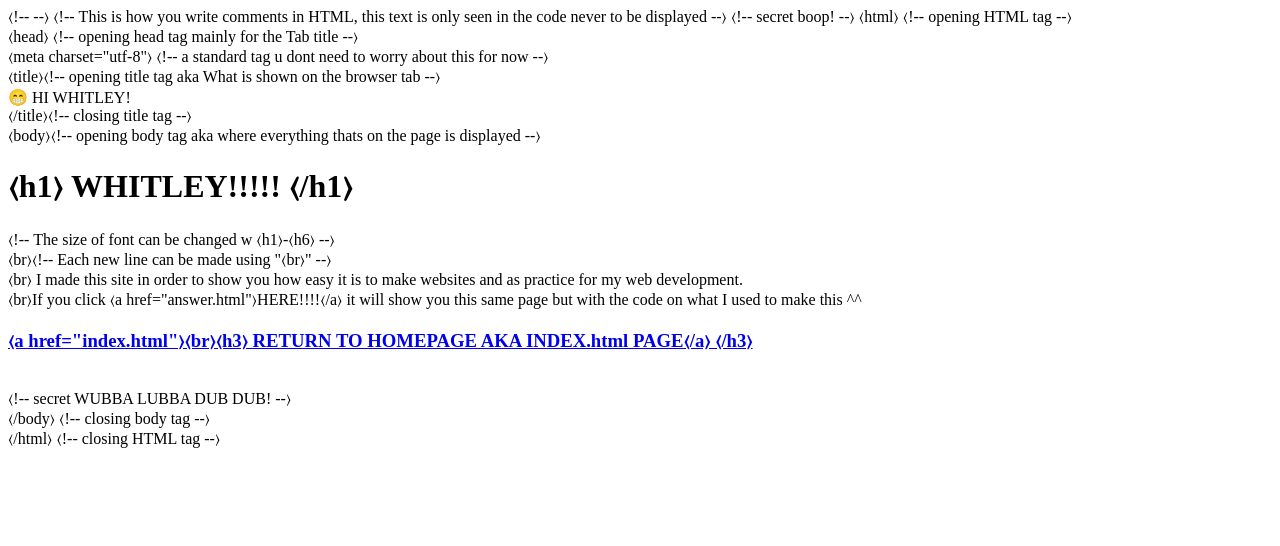
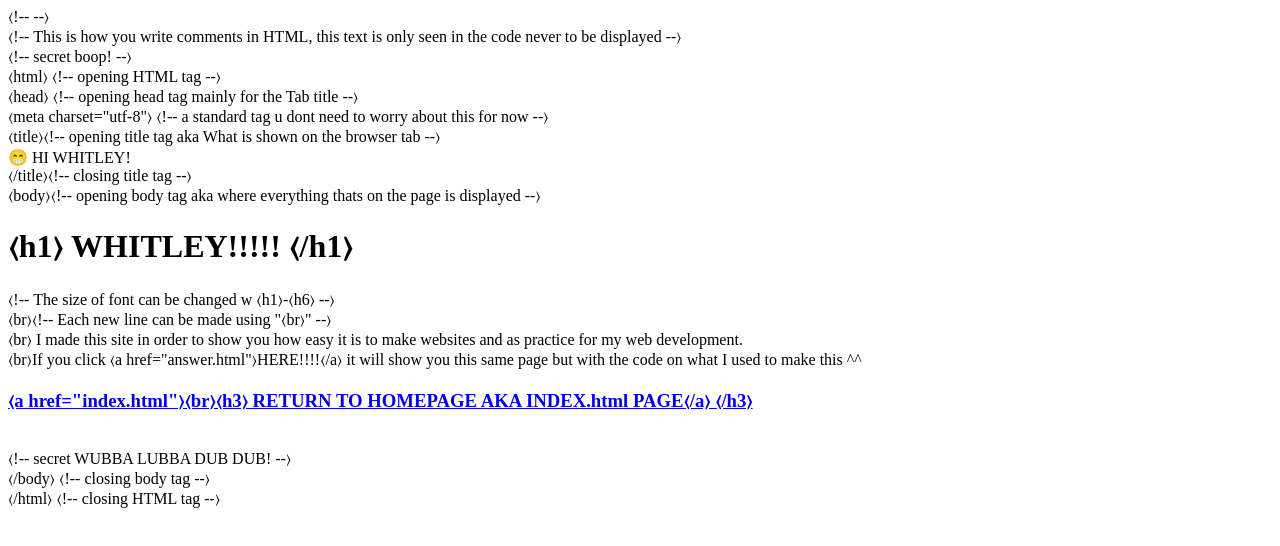
Before and after one commit to david-ronquillo/hi-whitley, a plain HTML site: page answer.html in a window 1280 px wide. Drawn offline with Linux system fonts and the light colour scheme.

Commit message:
Update answer.html

```diff
--- a/answer.html
+++ b/answer.html
@@ -8,9 +8,9 @@
     <!-- Do not display this at the moment
 <img border="0" src="pic_trulli.jpg" alt="Trulli">
 -->
-    〈!--  --〉
-    〈!-- This is how you write comments in HTML, this text is only seen in the code never to be displayed --〉
-    〈!-- secret boop! --〉
+    〈!--  --〉 <br>
+    〈!-- This is how you write comments in HTML, this text is only seen in the code never to be displayed --〉 <br>
+    〈!-- secret boop! --〉 <br>
 
     〈html〉 〈!-- opening HTML tag --〉 <br>
     〈head〉 〈!-- opening head tag mainly for the Tab title --〉 <br>
```
